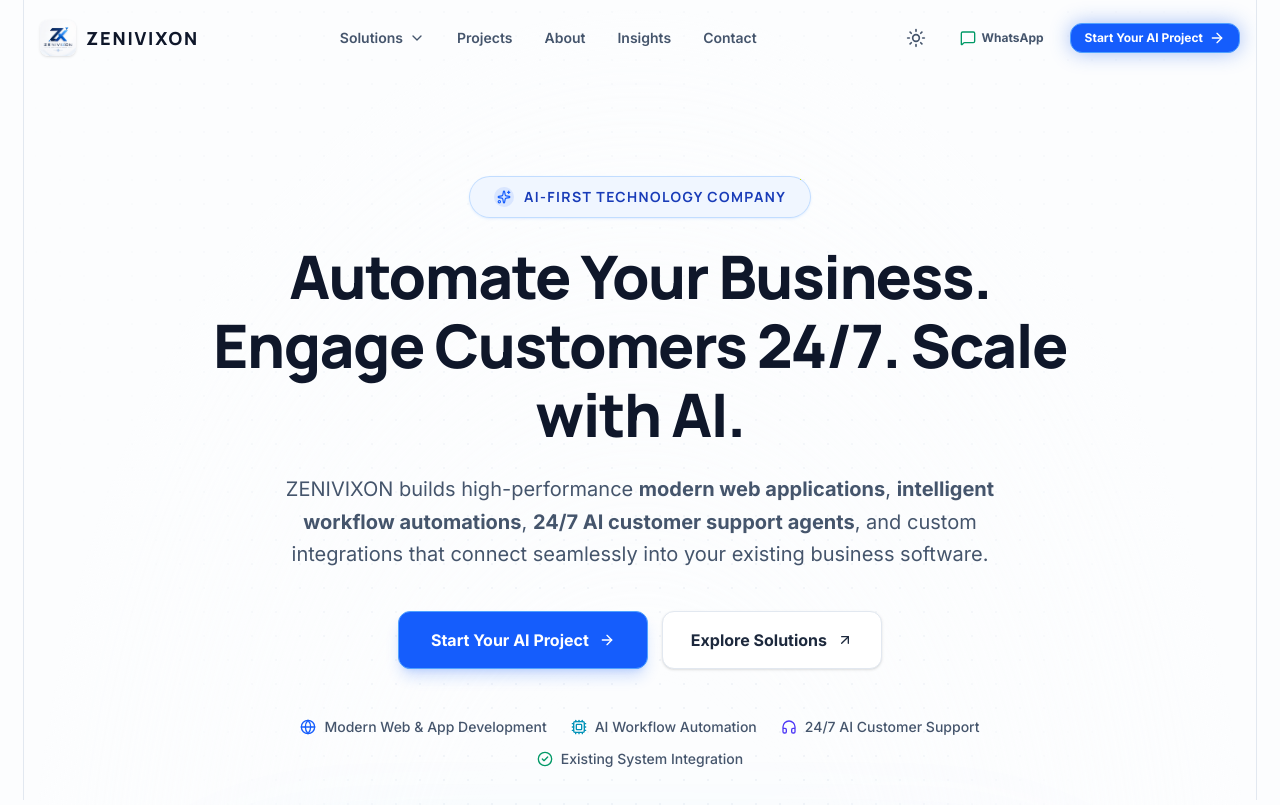
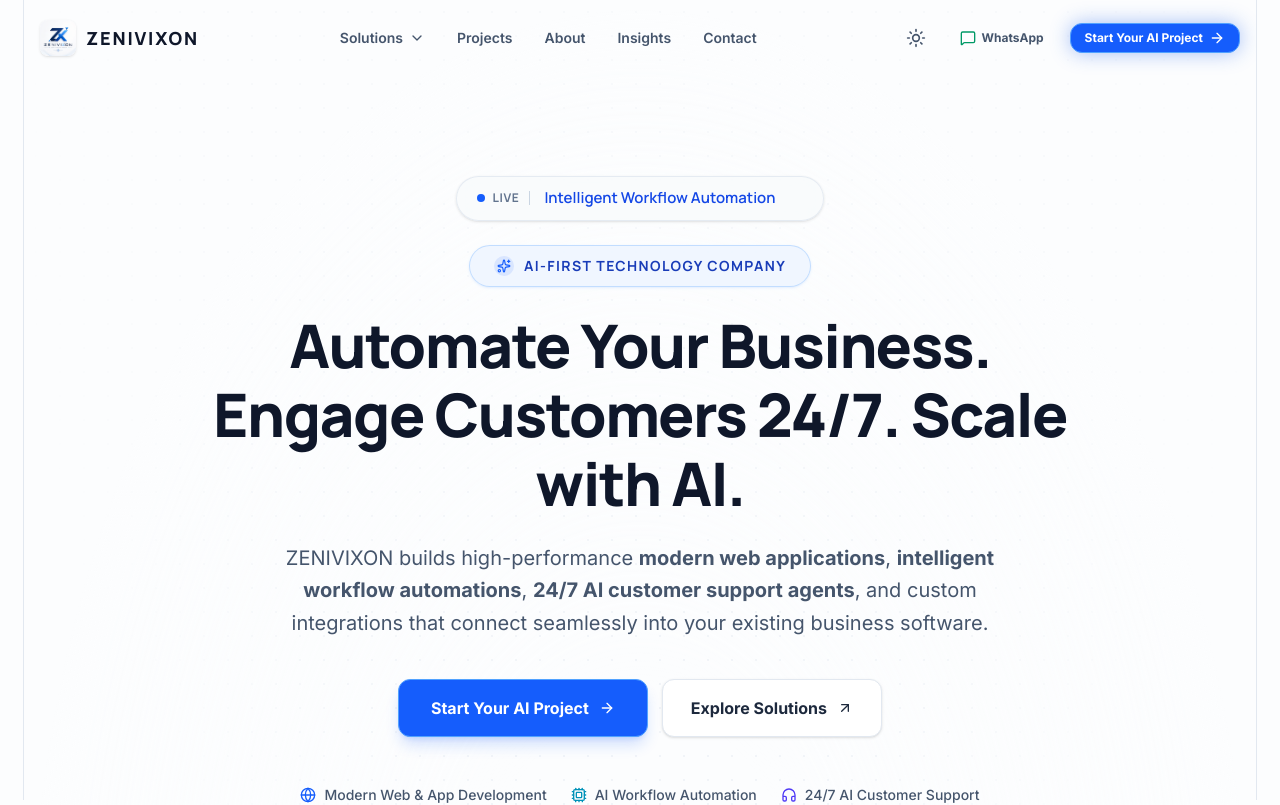
Before and after one commit to jakariyask1-prog/zenivixon, a Next.js app: page / in a window 1280 px wide. Shown: the top 805 px of the page. Built offline with nearby package versions, Linux system fonts and the light colour scheme.

Commit message:
Update website

```diff
--- a/src/components/sections/HeroSection.tsx
+++ b/src/components/sections/HeroSection.tsx
@@ -4,6 +4,7 @@ import { ArrowRight, Database, Bot, Cpu, TrendingUp, CheckCircle2, ArrowUpRight,
 import { Button } from "@/components/ui/Button";
 import { ScrollReveal } from "@/components/ui/ScrollReveal";
 import { NeuralNetworkAnimation } from "@/components/ui/NeuralNetworkAnimation";
+import { RotatingTextBanner } from "@/components/ui/RotatingTextBanner";
 
 export function HeroSection() {
   return (
@@ -16,6 +17,10 @@ export function HeroSection() {
 
       <div className="max-w-7xl mx-auto px-4 sm:px-6 lg:px-8 relative z-10">
         <div className="flex flex-col items-center text-center max-w-4xl mx-auto space-y-6">
+          <ScrollReveal direction="up" delay={0.05}>
+            <RotatingTextBanner />
+          </ScrollReveal>
+
           <ScrollReveal direction="up" delay={0.1}>
             {/* Enhanced Premium Eyebrow Badge */}
             <div className="inline-flex items-center justify-center gap-2.5 px-5 py-2 sm:px-6 sm:py-2.5 rounded-full bg-blue-50/90 dark:bg-blue-950/40 border border-blue-200/90 dark:border-blue-800/80 text-blue-800 dark:text-blue-300 shadow-sm shadow-blue-500/10 hover:border-blue-300 dark:hover:border-blue-700 transition-all">
--- /dev/null
+++ b/src/components/ui/RotatingTextBanner.tsx
@@ -0,0 +1,71 @@
+"use client";
+
+import React, { useState, useEffect } from "react";
+import { AnimatePresence, motion } from "framer-motion";
+
+const STATEMENTS = [
+  "AI Agents That Work 24/7",
+  "Intelligent Workflow Automation",
+  "Custom AI Solutions",
+  "Modern Web Applications",
+  "Seamless Business Integrations",
+  "AI-Powered Software & SaaS",
+  "Smarter Technology. Faster Growth.",
+];
+
+export function RotatingTextBanner() {
+  const [index, setIndex] = useState(0);
+
+  useEffect(() => {
+    const interval = setInterval(() => {
+      setIndex((prev) => (prev + 1) % STATEMENTS.length);
+    }, 4000);
+
+    return () => clearInterval(interval);
+  }, []);
+
+  return (
+    <div className="flex items-center justify-center w-full">
+      <div className="inline-flex items-center gap-2.5 px-3.5 py-1.5 sm:px-5 sm:py-2.5 rounded-full bg-slate-50/80 dark:bg-slate-900/60 border border-slate-200/80 dark:border-slate-800/80 backdrop-blur-md shadow-sm transition-all duration-300">
+
+        {/* Pulsing Dot + Label */}
+        <div className="flex items-center gap-2 shrink-0">
+          <span className="relative flex h-2 w-2">
+            <span className="animate-ping absolute inline-flex h-full w-full rounded-full bg-blue-500 opacity-75"></span>
+            <span className="relative inline-flex rounded-full h-2 w-2 bg-blue-600 dark:bg-blue-500"></span>
+          </span>
+          <span className="text-[10px] sm:text-xs font-bold text-slate-500 dark:text-slate-400 uppercase tracking-wider font-heading">
+            Live
+          </span>
+        </div>
+
+        {/* Divider */}
+        <div className="w-[1px] h-3.5 bg-slate-300 dark:bg-slate-700 shrink-0"></div>
+
+        {/* Rotating Text Container */}
+        <div className="relative flex items-center overflow-hidden">
+          {/* Invisible text to define max width and prevent layout shifts */}
+          <span className="text-[13px] sm:text-[15px] font-semibold invisible whitespace-nowrap font-heading px-1 pointer-events-none">
+            Smarter Technology. Faster Growth.
+          </span>
+
+          <AnimatePresence>
+            <motion.div
+              key={index}
+              initial={{ opacity: 0, y: 25 }}
+              animate={{ opacity: 1, y: 0 }}
+              exit={{ opacity: 0, y: -25 }}
+              transition={{ duration: 0.5, ease: [0.32, 0.72, 0, 1] }}
+              className="absolute inset-0 flex items-center px-1"
+            >
+              <span className="text-[13px] sm:text-[15px] font-semibold text-blue-700 dark:text-blue-400 whitespace-nowrap font-heading">
+                {STATEMENTS[index]}
+              </span>
+            </motion.div>
+          </AnimatePresence>
+        </div>
+
+      </div>
+    </div>
+  );
+}
```
